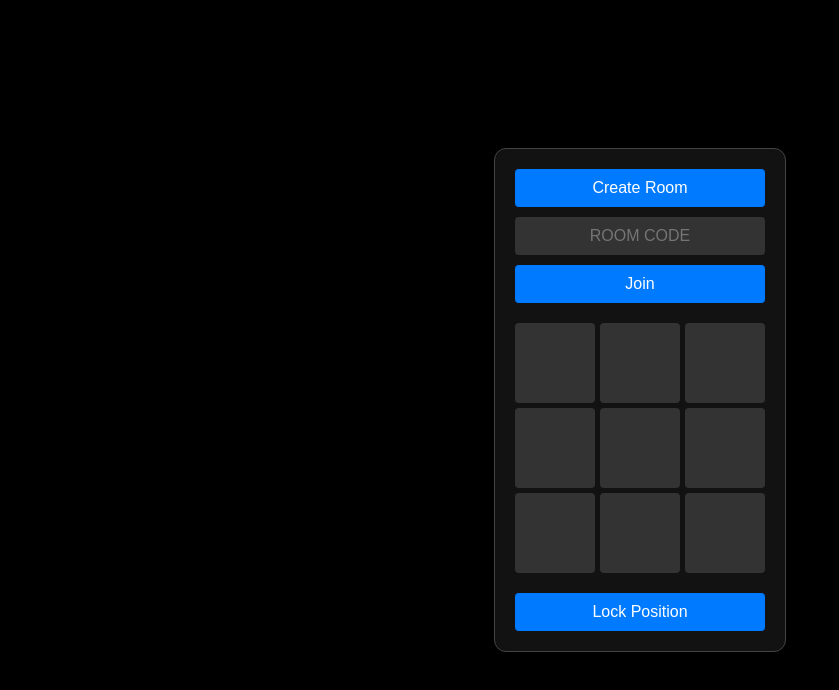
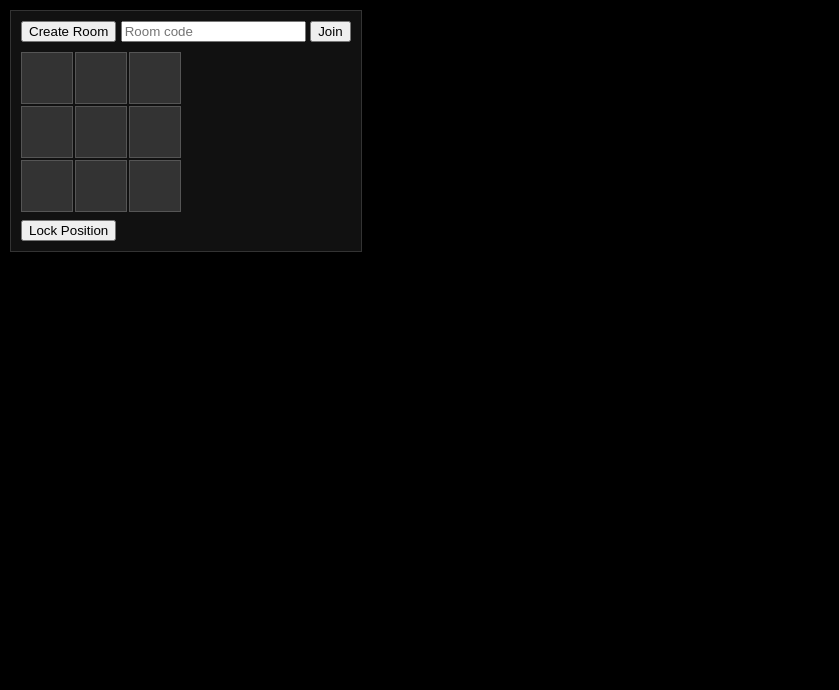
Before and after one commit to thecoolestcoder-dev/phone, a plain HTML site: page index.html in a window 1280 px wide. Shown: the whole page, without its empty margins (0-839 px from the left). Drawn offline with Linux system fonts and the light colour scheme.

Commit message:
Refactor styles for UI panel and mini grid
Updated UI styles and grid layout in style.css

```diff
--- a/style.css
+++ b/style.css
@@ -1,90 +1,44 @@
-html,
-body {
+html, body {
   margin: 0;
   padding: 0;
   background: black;
   overflow: hidden;
-  touch-action: none; /* Prevents pull-to-refresh on mobile */
 }
 
 canvas {
   display: block;
 }
 
+/* UI panel */
 #ui {
   position: fixed;
-  top: 50%;
-  left: 50%;
-  transform: translate(-50%, -50%); /* Center UI on phone */
-  background: rgba(20, 20, 20, 0.9);
+  top: 10px;
+  left: 10px;
+  background: #111;
   color: white;
-  padding: 20px;
-  border-radius: 12px;
-  font-family: sans-serif;
+  padding: 10px;
+  font-family: Arial, sans-serif;
   z-index: 10;
-  border: 1px solid #444;
-  display: flex;
-  flex-direction: column;
-  gap: 10px;
-  min-width: 250px;
+  border: 1px solid #333;
 }
 
-#ui.hidden {
-  display: none;
-}
-
-.row {
-  display: flex;
-  gap: 5px;
-}
-
-input {
-  flex: 1;
-  padding: 10px;
-  font-size: 16px;
-  text-transform: uppercase;
-  text-align: center;
-  background: #333;
-  color: white;
-  border: none;
-  border-radius: 4px;
-}
-
-button {
-  padding: 10px 15px;
-  background: #007bff;
-  color: white;
-  border: none;
-  border-radius: 4px;
-  font-size: 16px;
-  cursor: pointer;
-}
-
-button:active {
-  background: #0056b3;
-}
-.full-btn {
-  width: 100%;
-  margin-top: 5px;
-  background: #28a745;
-}
-
-/* Grid for positioning */
+/* Mini grid */
 #grid {
   display: grid;
-  grid-template-columns: repeat(3, 1fr);
-  gap: 5px;
+  grid-template-columns: repeat(3, 50px);
+  grid-template-rows: repeat(3, 50px);
+  gap: 4px;
   margin: 10px 0;
-  aspect-ratio: 1; /* Keep it square */
 }
 
 .cell {
+  width: 50px;
+  height: 50px;
   background: #333;
-  border-radius: 4px;
+  border: 1px solid #555;
   cursor: pointer;
 }
 
 .cell.me {
-  background: #fff;
-  box-shadow: 0 0 10px white;
+  background: white;
 }
```
